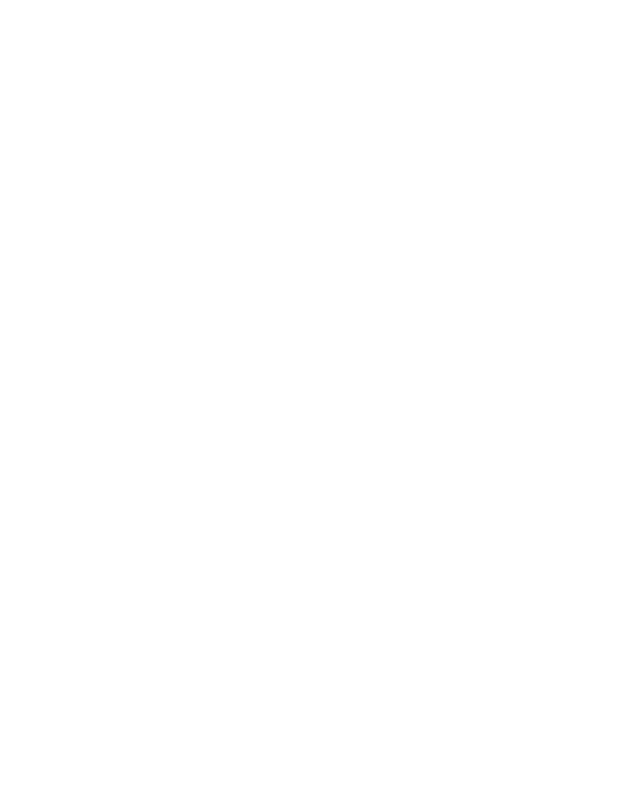
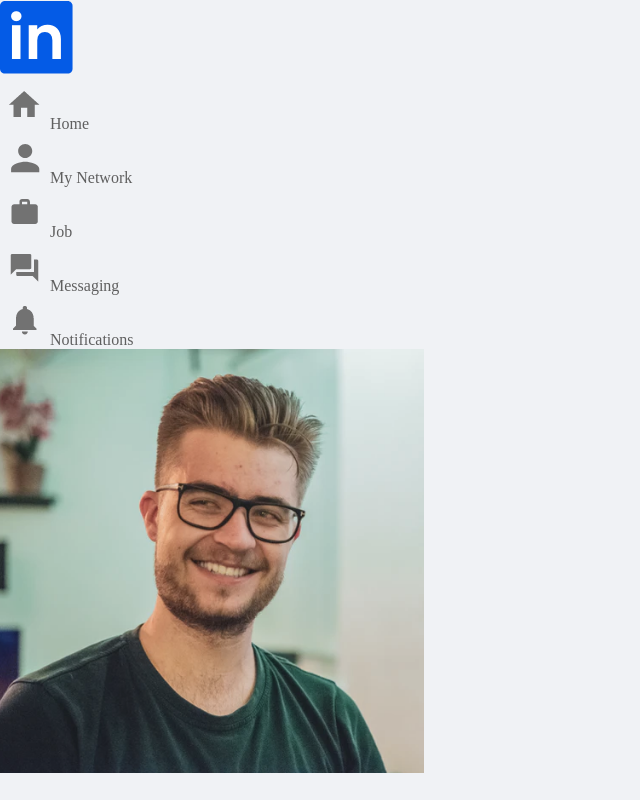
Before and after one commit to googlekeep/linkdine, a plain HTML site: page index.html in a window 1280 px wide. Shown: the whole page, without its empty margins (0-640 px from the left). Drawn offline with Linux system fonts and the light colour scheme.

Commit message:
nav bar html write complied

```diff
--- a/index.html
+++ b/index.html
@@ -4,9 +4,28 @@
     <meta charset="UTF-8">
     <meta http-equiv="X-UA-Compatible" content="IE=edge">
     <meta name="viewport" content="width=device-width, initial-scale=1.0">
-    <title>Document</title>
+    <title>social media website  </title>
+    <link rel="stylesheet" href="style.css">
 </head>
 <body>
+    <nav class="navbar">
+        <div class="navbar-left">
+            <a href="index.html" class="logo"><img src="images/logo.png"></a>
+        </div>
+        <div class="navbar-center">
+            <ul>
+                <li><a href="#"><img src="images/home.png"><span>Home</span></a></li>
+                <li><a href="#"><img src="images/network.png"><span>My Network</span></a></li>
+                <li><a href="#"><img src="images/jobs.png"><span>Job</span></a></li>
+                <li><a href="#"><img src="images/message.png"><span>Messaging</span></a></li>
+                <li><a href="#"><img src="images/notification.png"><span>Notifications</span></a></li>
+            </ul>
+        </div>
+        <div class="navbar-right">
+            <img src="images/user-1.png" class="nav-profile-img">
+        </div>
+
+    </nav>
 
 </body>
 </html>
--- /dev/null
+++ b/style.css
@@ -0,0 +1,14 @@
+*{
+    margin: 0;
+    padding: 0;
+    font-family: 'Poppins', 'sans-serif';
+    box-sizing: border-box;
+}
+body{
+    background: #f0f2f5;
+    color: #5f5f5f;
+}
+a{
+    text-decoration: none;
+    color: #5f5f5f;
+}
```
